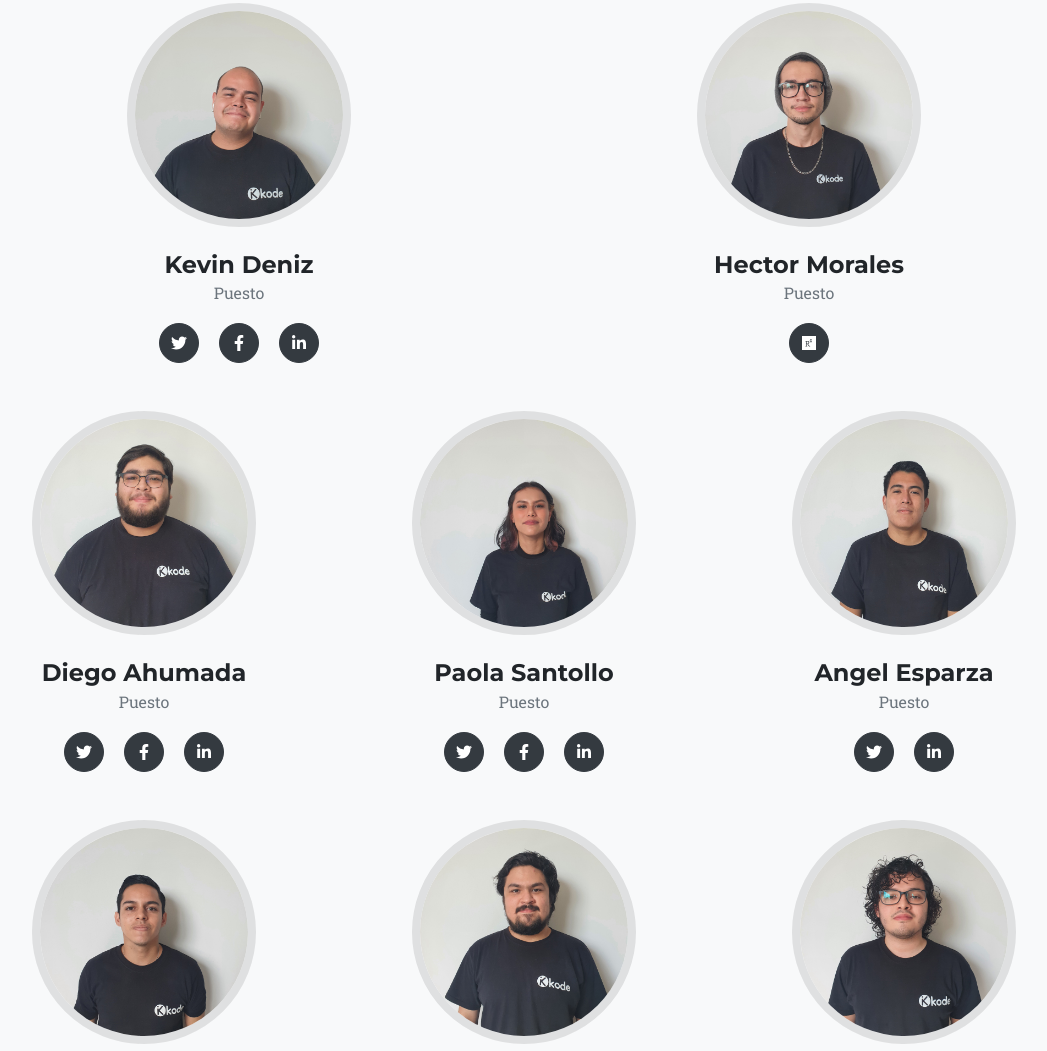
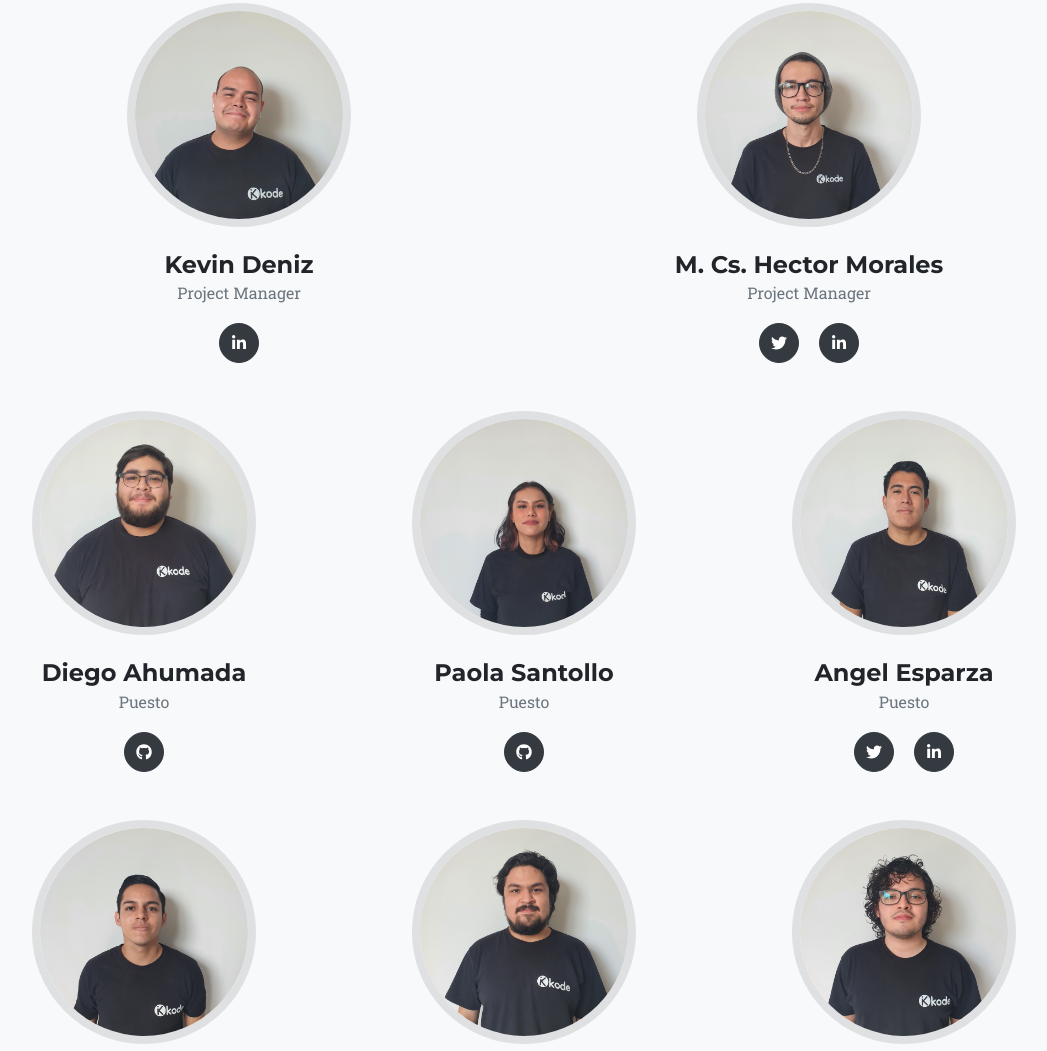
Before and after one commit to ikkode/ikkode, a plain HTML site: page index.html in a window 1280 px wide. Shown: the part 4423-5474 px from the top of the page, without its empty margins (116-1163 px from the left). Drawn offline with nearby package versions, Linux system fonts and the light colour scheme; a web font is replaced by a local one.

Commit message:
Change social media

```diff
--- a/index.html
+++ b/index.html
@@ -227,19 +227,22 @@
                         <div class="team-member">
                             <img class="mx-auto rounded-circle" src="assets/img/team/Kevin.jpg" alt="Kevin Deniz" />
                             <h4>Kevin Deniz</h4>
-                            <p class="text-muted">Puesto</p>
-                            <a class="btn btn-dark btn-social mx-2" href="#!" target="_blank"><i class="fab fa-twitter"></i></a>
-                            <a class="btn btn-dark btn-social mx-2" href="#!" target="_blank"><i class="fab fa-facebook-f"></i></a>
-                            <a class="btn btn-dark btn-social mx-2" href="#!" target="_blank"><i class="fab fa-linkedin-in"></i></a>
+                            <p class="text-muted">Project Manager</p>
+                            <a class="btn btn-dark btn-social mx-2" href="https://www.linkedin.com/in/kevin-joel-deniz-celis-b594681a1/" target="_blank" data-toggle="tooltip" title="LinkedIn">
+                                <i class="fab fa-linkedin-in"></i>
+                            </a>
                         </div>
                     </div>
                     <div class="col-md-6 col-lg-6">
                         <div class="team-member">
                             <img class="mx-auto rounded-circle" src="assets/img/team/Hector.jpg" alt="Hector Morales" />
-                            <h4>Hector Morales</h4>
-                            <p class="text-muted">Puesto</p>
-                            <a class="btn btn-dark btn-social mx-2" href="https://www.researchgate.net/profile/Hector_Adan_Morales_Lugo" target="_blank" data-toggle="tooltip" title="ResearchGate">
-                                <i class="fab fa-researchgate"></i>
+                            <h4>M. Cs. Hector Morales</h4>
+                            <p class="text-muted">Project Manager</p>
+                            <a class="btn btn-dark btn-social mx-2" href="https://twitter.com/WoliamG" target="_blank" data-toggle="tooltip" title="Twitter">
+                                <i class="fab fa-twitter"></i>
+                            </a>
+                            <a class="btn btn-dark btn-social mx-2" href="https://www.linkedin.com/in/hector-adan-morales-lugo-270563164/" target="_blank" data-toggle="tooltip" title="LinkedIn">
+                                <i class="fab fa-linkedin-in"></i>
                             </a>
                         </div>
                     </div>
@@ -248,9 +251,9 @@
                             <img class="mx-auto rounded-circle" src="assets/img/team/Diego.jpg" alt="Diego Ahumada" />
                             <h4>Diego Ahumada</h4>
                             <p class="text-muted">Puesto</p>
-                            <a class="btn btn-dark btn-social mx-2" href="#!" target="_blank"><i class="fab fa-twitter"></i></a>
-                            <a class="btn btn-dark btn-social mx-2" href="#!" target="_blank"><i class="fab fa-facebook-f"></i></a>
-                            <a class="btn btn-dark btn-social mx-2" href="#!" target="_blank"><i class="fab fa-linkedin-in"></i></a>
+                            <a class="btn btn-dark btn-social mx-2" href="https://github.com/DiegoA10" target="_blank" data-toggle="tooltip" title="Github">
+                                <i class="fab fa-github"></i>
+                            </a>
                         </div>
                     </div>
                     <div class="col-md-6 col-lg-4">
@@ -258,9 +261,9 @@
                             <img class="mx-auto rounded-circle" src="assets/img/team/Paola.jpg" alt="Paola Santollo" />
                             <h4>Paola Santollo</h4>
                             <p class="text-muted">Puesto</p>
-                            <a class="btn btn-dark btn-social mx-2" href="#!" target="_blank"><i class="fab fa-twitter"></i></a>
-                            <a class="btn btn-dark btn-social mx-2" href="#!" target="_blank"><i class="fab fa-facebook-f"></i></a>
-                            <a class="btn btn-dark btn-social mx-2" href="#!" target="_blank"><i class="fab fa-linkedin-in"></i></a>
+                            <a class="btn btn-dark btn-social mx-2" href="https://github.com/PaoSantollo" target="_blank" data-toggle="tooltip" title="Github">
+                                <i class="fab fa-github"></i>
+                            </a>
                         </div>
                     </div>
                     <div class="col-md-6 col-lg-4">
```
